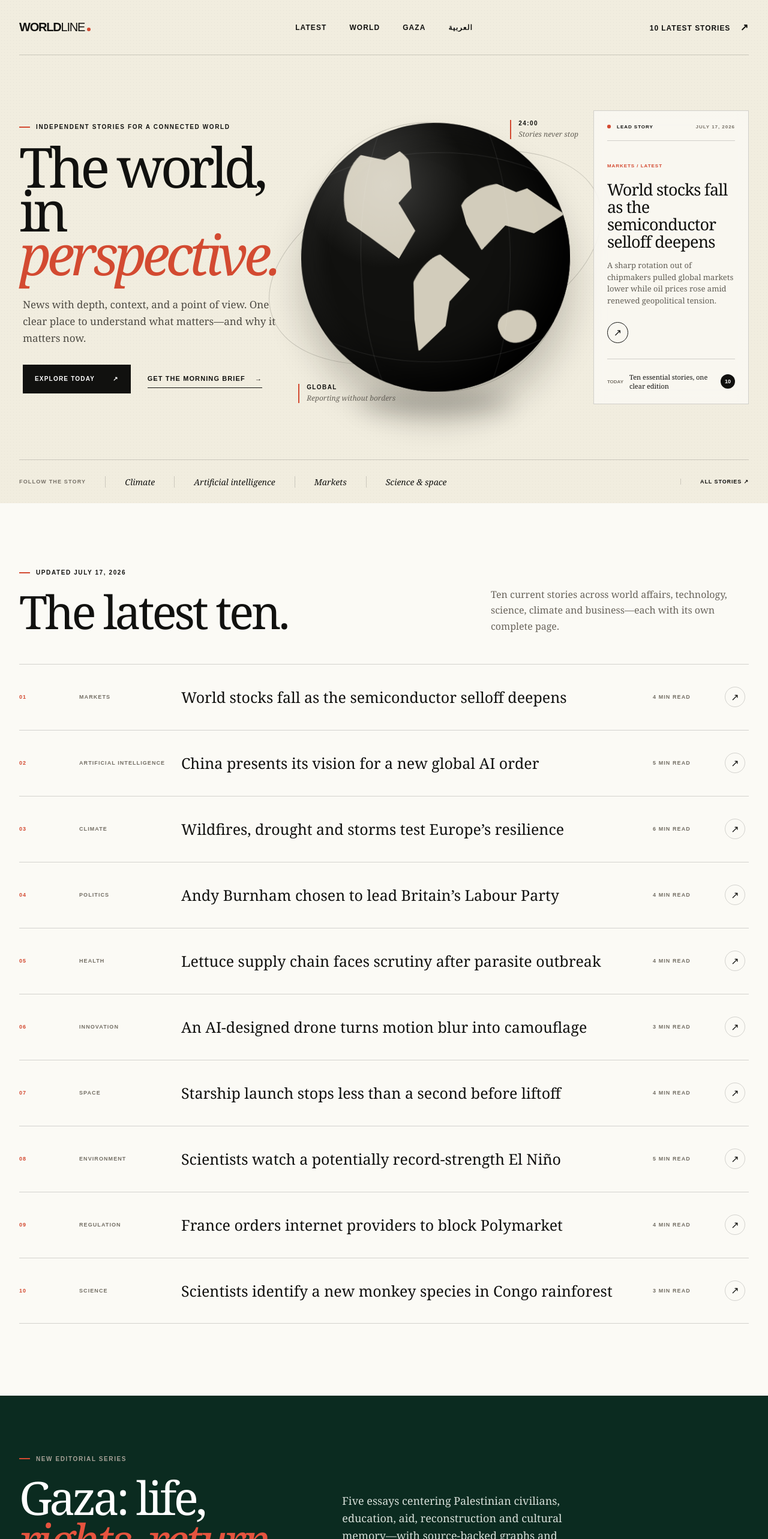
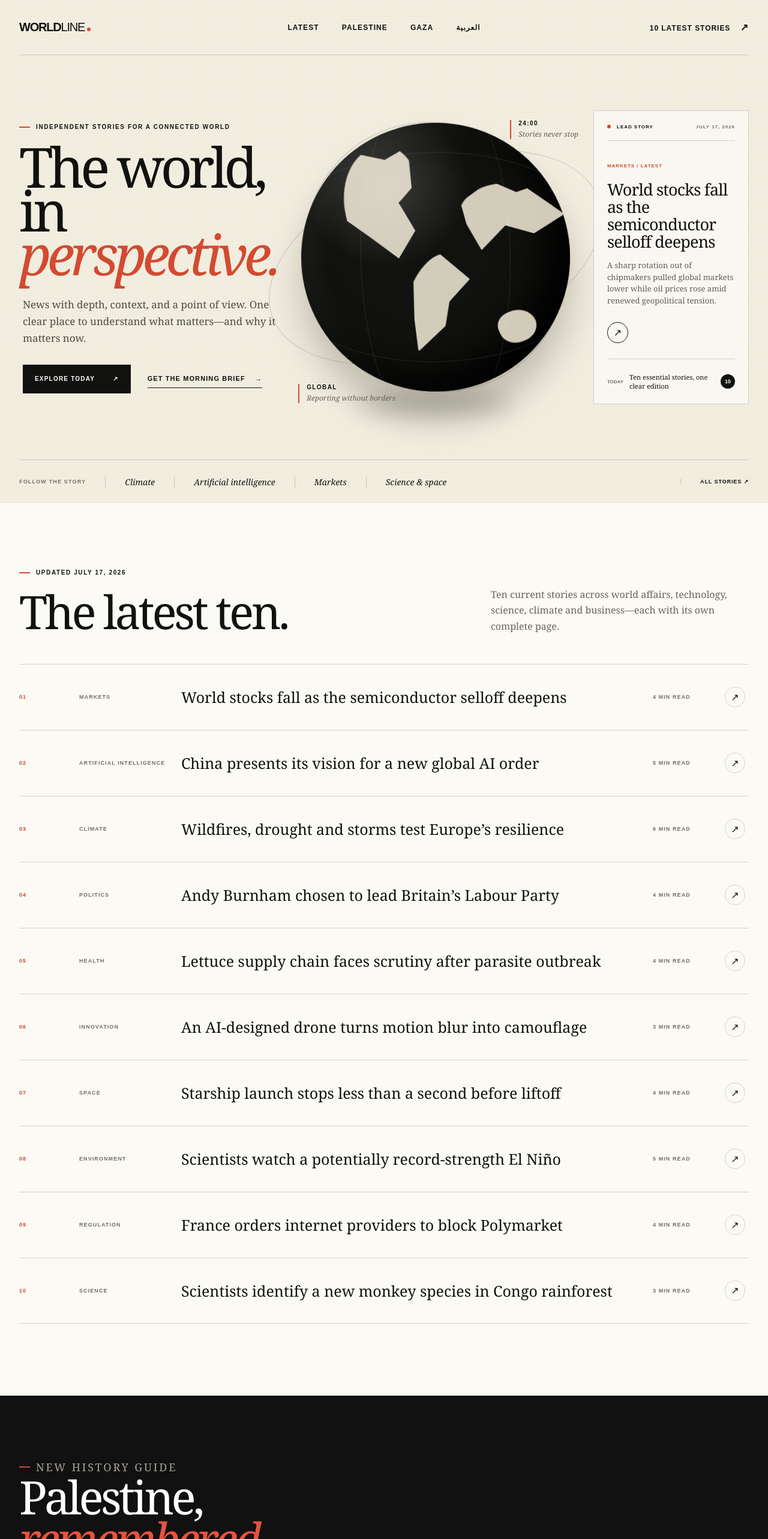
Before and after one commit to YYHomr/openworld, a Next.js app: page / in a window 1280 px wide. Shown: the top 2566 px of the page at 60% size. Built offline with nearby package versions, Linux system fonts and the light colour scheme.

Commit message:
Feature Palestine guide on English home

```diff
--- a/app/page.tsx
+++ b/app/page.tsx
@@ -10,7 +10,7 @@ export default function Home() {
         <nav className="nav shell" aria-label="Main navigation">
           <a className="brand" href="#top" aria-label="Worldline home">WORLD<span>LINE</span><i /></a>
           <div className="nav-links">
-            <a href="#latest">Latest</a><a href="#latest">World</a><a href="/gaza">Gaza</a><a href="/ar">العربية</a>
+            <a href="#latest">Latest</a><a href="/palestine">Palestine</a><a href="/gaza">Gaza</a><a href="/ar">العربية</a>
           </div>
           <a className="edition" href="#latest">10 latest stories <span>↗</span></a>
         </nav>
@@ -65,6 +65,8 @@ export default function Home() {
       </section>
 
 
+      <section className="home-palestine"><div className="shell home-palestine-grid"><div><p className="eyebrow light"><span /> New history guide</p><h2>Palestine,<br /><em>remembered whole.</em></h2></div><p>A map-led, six-part guide to history, the Nakba, daily life, Al-Quds, the olive and fig, and Gaza—written from a Palestinian perspective.</p><a href="/palestine">Explore Palestine <span>↗</span></a></div></section>
+
       <section className="home-gaza">
         <div className="shell home-gaza-grid">
           <div>
```
